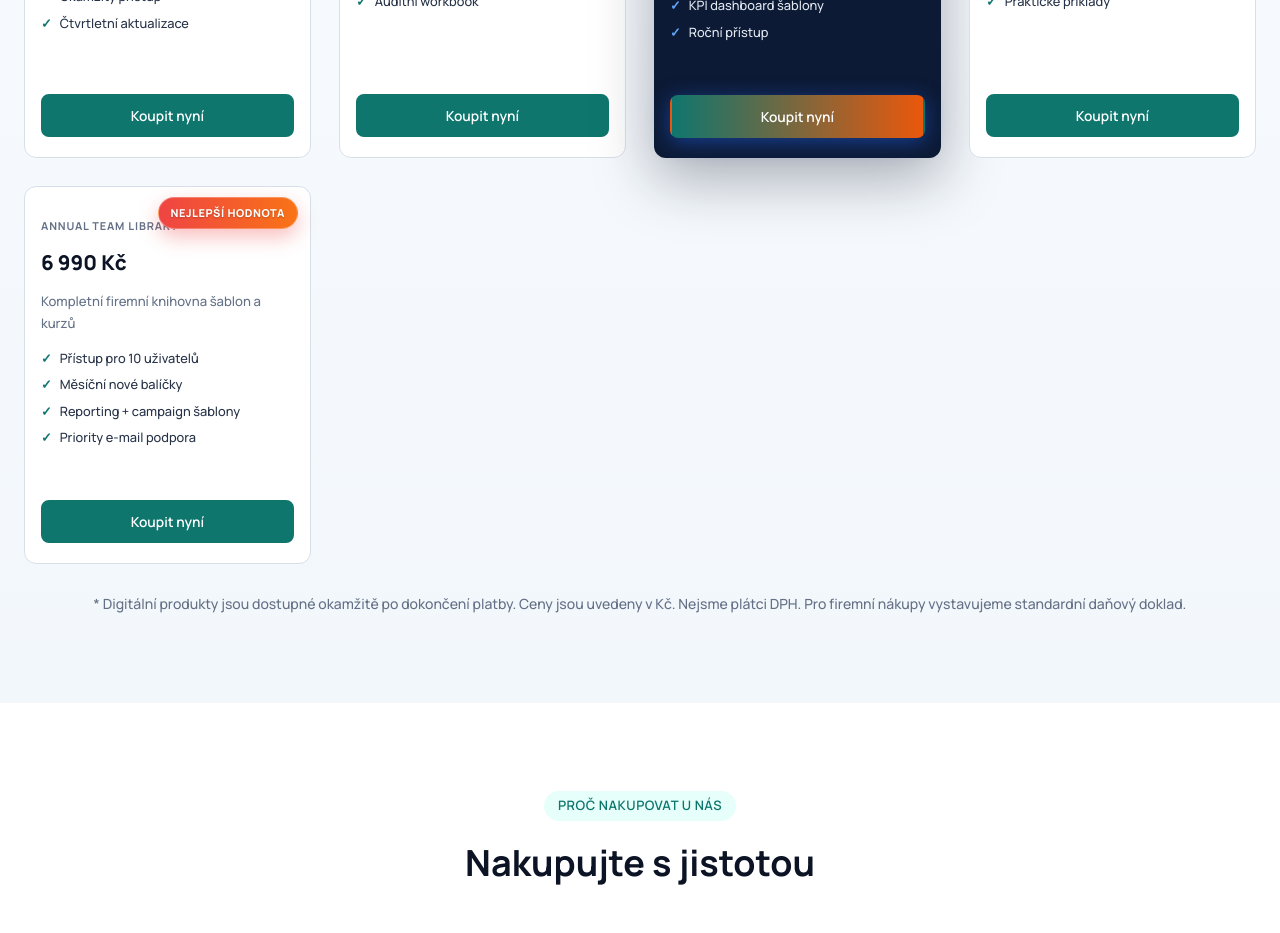
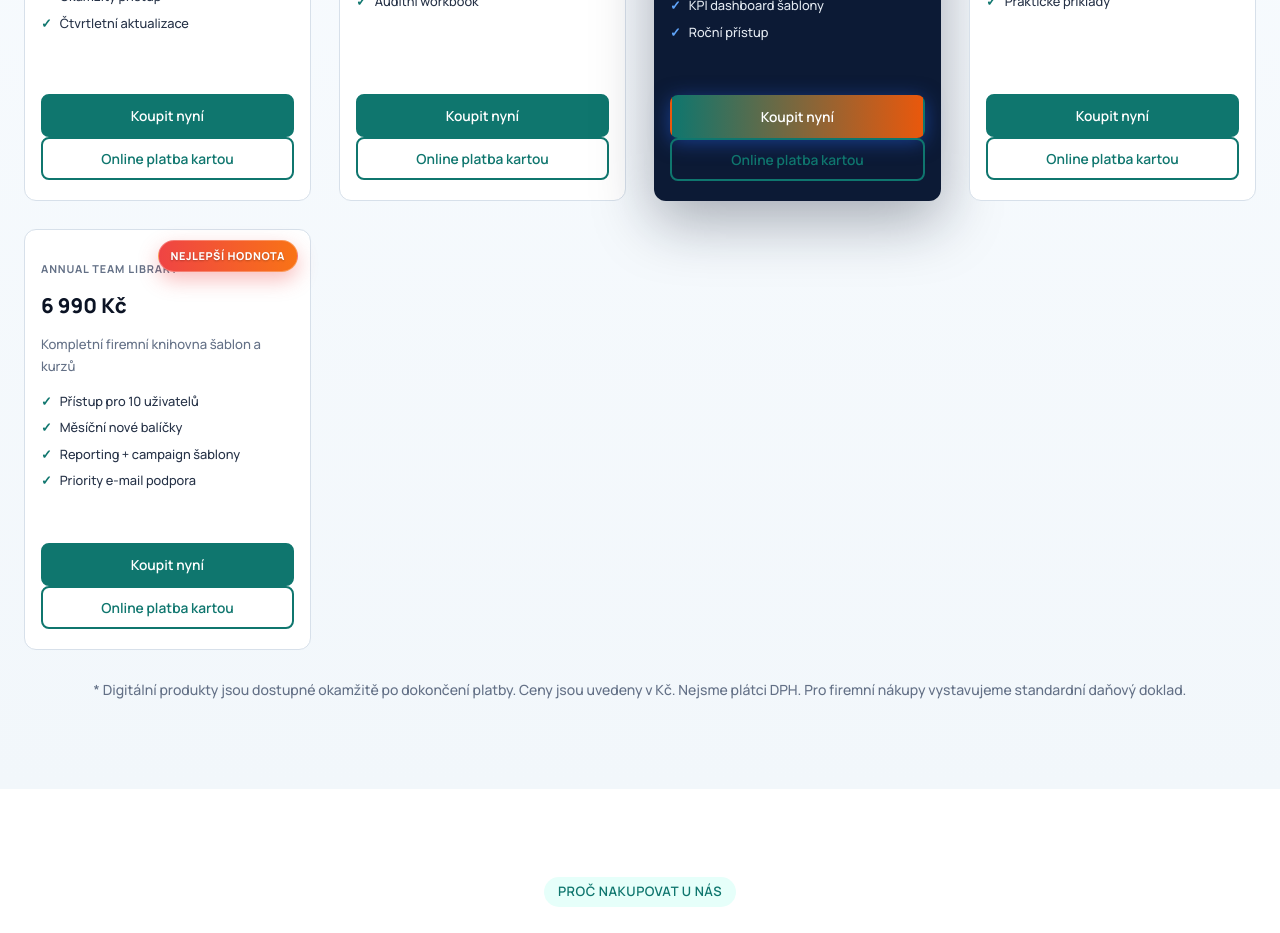
Before and after one commit to MehradSeyri/yk-online, a Next.js app: page / in a window 1280 px wide. Shown: the part 1900-2833 px from the top of the page. Built offline with nearby package versions, Linux system fonts and the light colour scheme.

Commit message:
Update pricing.tsx

```diff
--- a/components/pricing.tsx
+++ b/components/pricing.tsx
@@ -1,5 +1,6 @@
 "use client";
 
+import { useState } from "react";
 import { useSite } from "./site-context";
 import { T } from "./t";
 
@@ -110,8 +111,59 @@ const PRODUCTS: Product[] = [
   },
 ];
 
+function parseCatalogPrice(text: string): { amount: number; currency: "CZK" | "EUR" } {
+  const currency = text.includes("€") || text.includes("â‚¬") || text.includes("EUR") ? "EUR" : "CZK";
+  const amount = Number(text.replace(/[^0-9]/g, "")) || 0;
+  return { amount, currency };
+}
+
 export function Pricing() {
-  const { lang, onPricingClick } = useSite();
+  const { lang, onPricingClick, showToast } = useSite();
+  const [payingIndex, setPayingIndex] = useState<number | null>(null);
+
+  const startOnlinePayment = async (product: Product, index: number) => {
+    if (payingIndex !== null) return;
+
+    const productName = lang === "cs" ? product.nameCs : product.nameEn;
+    const price = lang === "cs" ? product.amountCs : product.amountEn;
+    const parsed = parseCatalogPrice(price);
+
+    if (!parsed.amount) {
+      showToast(
+        lang === "cs"
+          ? "Tento produkt nema pevnou cenu pro online platbu."
+          : "This product does not have a fixed price for online payment."
+      );
+      return;
+    }
+
+    setPayingIndex(index);
+    try {
+      const res = await fetch("/api/public-checkout", {
+        method: "POST",
+        headers: { "content-type": "application/json" },
+        body: JSON.stringify({
+          productName,
+          amount: parsed.amount,
+          currency: parsed.currency,
+          lang,
+        }),
+      });
+      const data = (await res.json()) as { checkoutUrl?: string; error?: string };
+      if (!res.ok || !data.checkoutUrl) {
+        throw new Error(data.error || "missing checkoutUrl");
+      }
+      window.location.assign(data.checkoutUrl);
+    } catch (err) {
+      showToast(
+        lang === "cs"
+          ? `Online platbu se nepodarilo zalozit. ${err instanceof Error ? err.message : ""}`
+          : `Online payment could not be initialized. ${err instanceof Error ? err.message : ""}`,
+        5000
+      );
+      setPayingIndex(null);
+    }
+  };
 
   return (
     <section className="pricing section" id="products">
@@ -185,6 +237,20 @@ export function Pricing() {
               >
                 {lang === "cs" ? p.btnCs : p.btnEn}
               </button>
+              <button
+                type="button"
+                className="btn btn--outline btn--full pricing-btn"
+                disabled={payingIndex !== null}
+                onClick={() => startOnlinePayment(p, i)}
+              >
+                {payingIndex === i
+                  ? lang === "cs"
+                    ? "Pripravuji online platbu..."
+                    : "Preparing online payment..."
+                  : lang === "cs"
+                    ? "Online platba kartou"
+                    : "Pay online by card"}
+              </button>
             </div>
           ))}
         </div>
```
